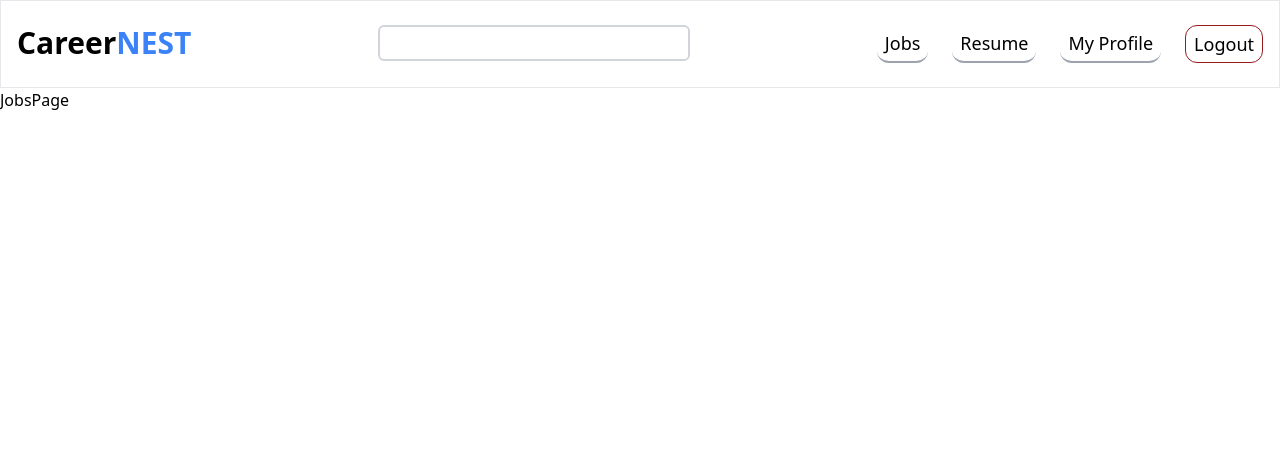
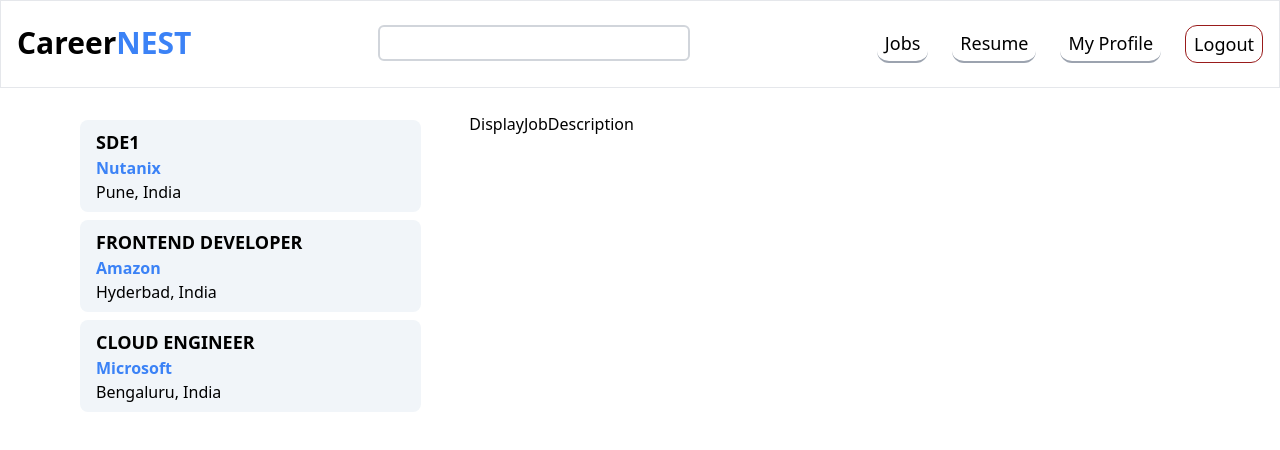
Before and after one commit to Debraj550/CareerNEST-SAAS, a React (Create React App) app in the folder client/: page /jobs in a window 1280 px wide. Shown: the top 450 px of the page. Built offline with nearby package versions, Linux system fonts and the light colour scheme.

Commit message:
added models and style changes

```diff
--- /dev/null
+++ b/client/src/components/DisplayJobCard.tsx
@@ -0,0 +1,21 @@
+import React from "react";
+import { Job } from "../models/Job";
+
+interface DisplayJobCardProps {
+  job: Job;
+}
+
+const DisplayJobCard = ({ job }: DisplayJobCardProps) => {
+  const { job_title, company, location } = job;
+  return (
+    <div className="px-4 py-2 my-2">
+      <h1 className="text-lg font-bold">{job_title.toUpperCase()}</h1>
+      <p className="text-blue-500 font-bold">
+        {company.slice(0, 1).toUpperCase() + company.slice(1).toLowerCase()}
+      </p>
+      <p className="">{location ? location : ""}</p>
+    </div>
+  );
+};
+
+export default DisplayJobCard;
--- /dev/null
+++ b/client/src/components/DisplayJobDescription.tsx
@@ -0,0 +1,9 @@
+import React from "react";
+
+type Props = {};
+
+const DisplayJobDescription = (props: Props) => {
+  return <div className="w-8/12 px-6 py-2">DisplayJobDescription</div>;
+};
+
+export default DisplayJobDescription;
--- /dev/null
+++ b/client/src/components/DsiplayJobs.tsx
@@ -0,0 +1,22 @@
+import React from "react";
+import jobs from "../mockdata/jobs.json";
+import DisplayJobCard from "./DisplayJobCard"; // Fix the import statement
+type Props = {};
+
+const DisplayJobs = (props: Props) => {
+  console.log(jobs);
+  return (
+    <div className="w-4/12 px-6 py-2">
+      {jobs.map((job, idx) => (
+        <div
+          className="cursor-pointer transition-all bg-slate-100 hover:bg-slate-200 rounded-lg"
+          key={idx}
+        >
+          <DisplayJobCard job={job} />
+        </div>
+      ))}
+    </div>
+  );
+};
+
+export default DisplayJobs;
--- a/client/src/context/AuthContext.tsx
+++ b/client/src/context/AuthContext.tsx
@@ -1,8 +1,6 @@
 import React, { useState, useEffect, createContext, ReactNode } from "react";
 
-interface AuthContextProps {
-  // Define your context properties here
-}
+interface AuthContextProps {}
 
 interface AuthProviderProps {
   children: ReactNode;
@@ -11,17 +9,5 @@
 const AuthContext = createContext<AuthContextProps | undefined>(undefined);
 
 export const AuthProvider: React.FC<AuthProviderProps> = ({ children }) => {
-  // Your provider logic goes here
-
-  return (
-    <AuthContext.Provider
-      value={
-        {
-          /* Provide your context values */
-        }
-      }
-    >
-      {children}
-    </AuthContext.Provider>
-  );
+  return <AuthContext.Provider value={{}}>{children}</AuthContext.Provider>;
 };
--- a/client/src/mockdata/jobs.json
+++ b/client/src/mockdata/jobs.json
@@ -3,18 +3,24 @@
     "job_id": 1,
     "posted_by": "abc",
     "job_title": "sde1",
-    "job_description": "abcdaubdaisbdashdbadbahdbadas"
+    "company": "nutanix",
+    "job_description": "abcdaubdaisbdashdbadbahdbadas",
+    "location": "Pune, India"
   },
   {
     "job_id": 2,
     "posted_by": "def",
-    "job_title": "sde2",
-    "job_description": "abcdaubdaiasdasasdasdasdsbdashdbadbahdbadas"
+    "job_title": "Frontend Developer",
+    "company": "amazon",
+    "job_description": "abcdaubdaiasdasasdasdasdsbdashdbadbahdbadas",
+    "location": "Hyderbad, India"
   },
   {
     "job_id": 3,
     "posted_by": "ghi",
-    "job_title": "sde3",
-    "job_description": "abcdaubdaizcxzczxczczxsbdashdbadbahdbadas"
+    "job_title": "Cloud Engineer",
+    "company": "microsoft",
+    "job_description": "abcdaubdaizcxzczxczczxsbdashdbadbahdbadas",
+    "location": "Bengaluru, India"
   }
 ]
--- /dev/null
+++ b/client/src/models/Job.ts
@@ -0,0 +1,8 @@
+export interface Job {
+  job_id: number;
+  posted_by: string;
+  job_title: string;
+  company: string;
+  job_description: string;
+  location?: string;
+}
--- a/client/src/pages/JobsPage.tsx
+++ b/client/src/pages/JobsPage.tsx
@@ -1,9 +1,16 @@
 import React from "react";
+import DsiplayJobs from "../components/DsiplayJobs";
+import DisplayJobDescription from "../components/DisplayJobDescription";
 
 type Props = {};
 
 const JobsPage = (props: Props) => {
-  return <div>JobsPage</div>;
+  return (
+    <div className="flex justify-between p-4 mx-10">
+      <DsiplayJobs />
+      <DisplayJobDescription />
+    </div>
+  );
 };
 
 export default JobsPage;
```
